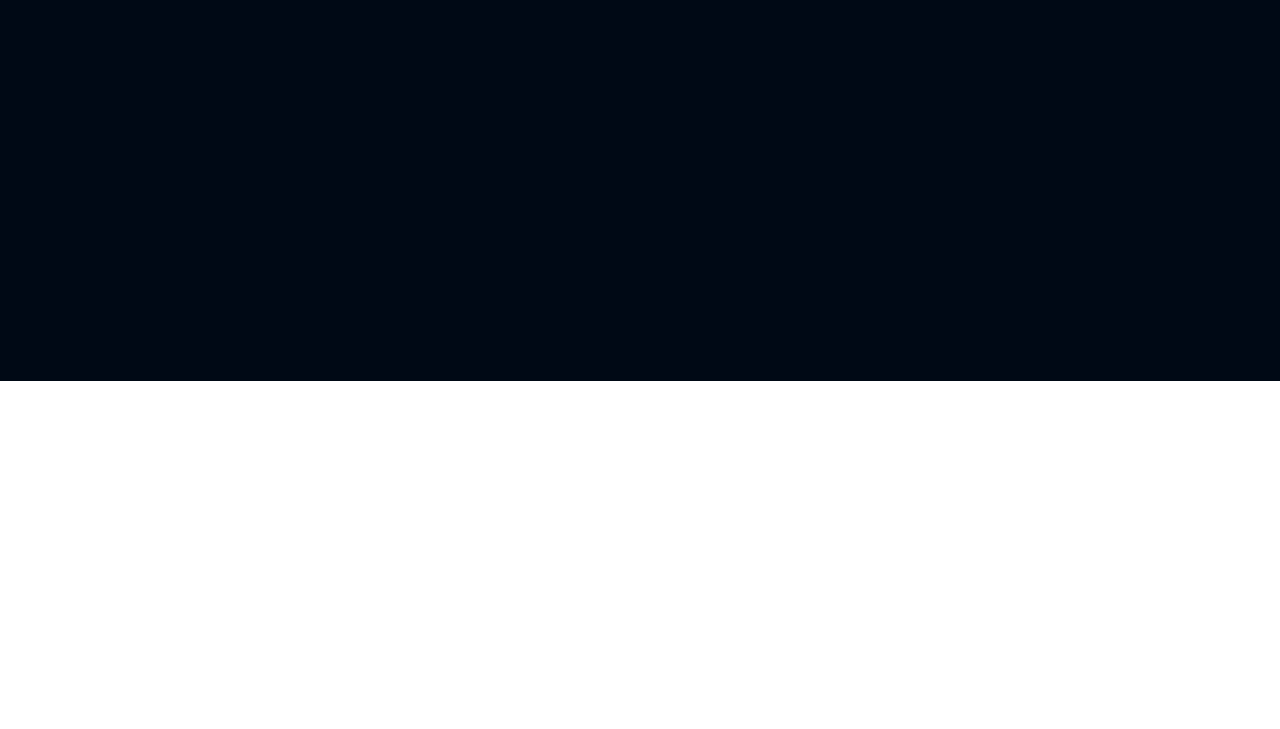
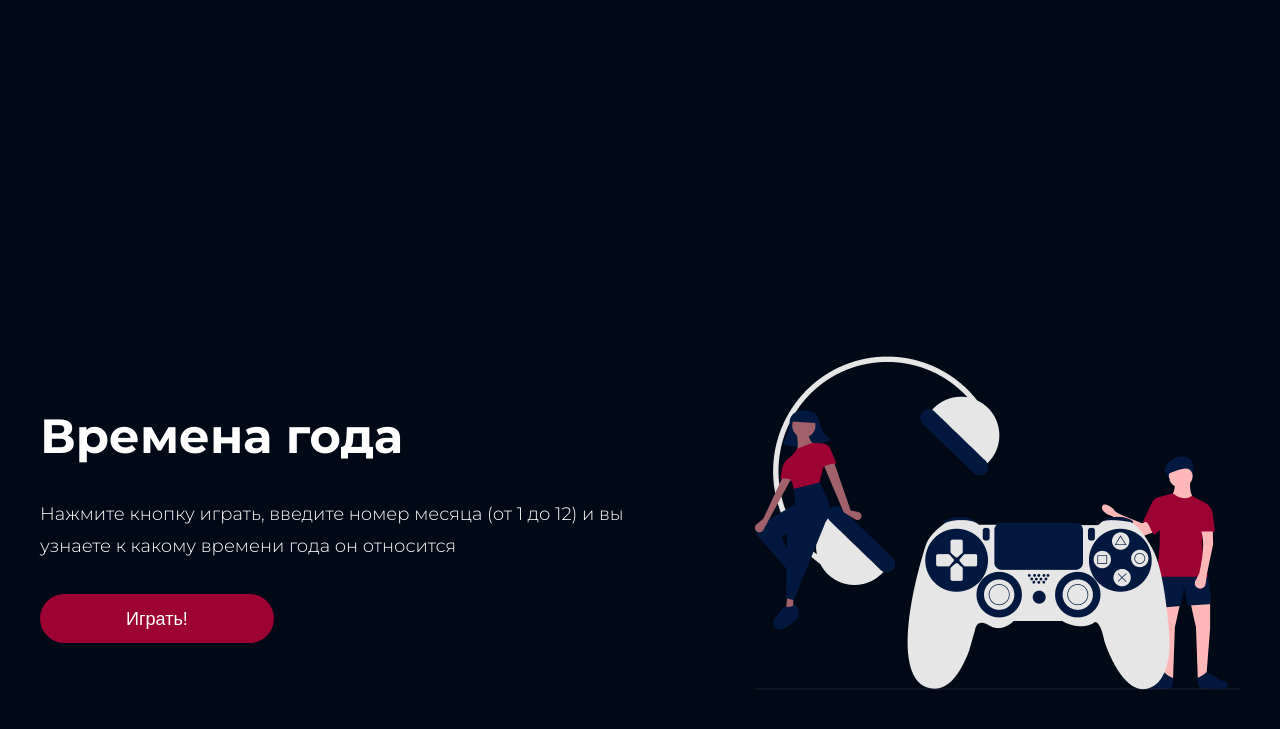
Before and after one commit to olgajacobs/Game, a plain HTML site: page index.html in a window 1280 px wide. Shown: the part 1327-2056 px from the top of the page. Before the commit the page ends 1708 px from the top, so only its background shows below. Drawn offline with Linux system fonts and the light colour scheme.

Commit message:
add seasons

```diff
--- a/index.html
+++ b/index.html
@@ -28,6 +28,22 @@
         </div>
     </section>
 
+    <section class="seasons center">
+      <div class="left">
+        <h1 class="left__title">Времена года</h1>
+        <p class="left__text">Нажмите кнопку играть, введите номер месяца (от 1 до 12) и вы узнаете к какому времени года он относится</p>
+        <button class="left__button">Играть!</button>
+      </div>
+      <div class="right">
+        <img src="img/video-game.png" alt="game">
+      </div>
+      <div class="right_mobile">
+        <img src="img/video-game-small.png" alt="game">
+      </div>
+
+
+    </section>
+
 
 </body>
 </html>
--- a/style.scss
+++ b/style.scss
@@ -23,7 +23,6 @@ body {
         font-weight: 700;
         font-size: 64px;
         line-height: 78px;
-        display: flex;
         align-items: center;
         color: #FFFFFF;
         padding-top: 217px;
@@ -74,7 +73,6 @@ body {
     background: url(./img/bcg-bottom.png);
     background-size: cover;
     background-repeat: no-repeat;
-    min-height: 556px;
     padding-bottom: 128px;
 }
 
@@ -122,11 +120,77 @@ body {
     background-repeat: no-repeat;
 }
 
+
+.seasons {
+    min-height: 800px;
+    background: #000915;
+    display: flex;
+    flex-wrap: wrap;
+    justify-content: space-between;
+    align-items: center;
+}
+
+.left {
+    display: flex;
+    flex-direction: column;
+    max-width: 584px;
+
+    &__title {
+        font-weight: 700;
+        font-size: 48px;
+        line-height: 59px;
+        align-items: center;
+        color: #FFFFFF;
+    }
+
+    &__text {
+        font-weight: 300;
+        font-size: 18px;
+        line-height: 32px;
+        align-items: center;
+        color: #FFFFFF;
+        margin-top: 32px;
+    }
+
+    &__button {
+        background: #9C0332;
+        border-radius: 30px;
+        margin-top: 32px;
+        font-style: normal;
+        font-weight: 400;
+        font-size: 18px;
+        line-height: 22px;
+        display: flex;
+        align-items: center;
+        justify-content: center;
+        color: #FFFFFF;
+        width: 234px;
+        height: 49px;
+        border: transparent;
+    }
+
+
+}
+
+.right_mobile {
+    display: none;
+}
+
+.left__button:hover {
+    cursor: url(./img/hand.png), auto;
+}
+
 @media (max-width: 1230px){
    .top {
     padding-left: 30px;
     background-position: center;
    }
+
+   .seasons {
+    padding-left: 30px;
+   }
+
+
 }
 
 @media (max-width: 714px) {
@@ -172,6 +236,41 @@ body {
     .game {
         width: 343px;
     }
+
+    .seasons {
+        justify-content: center;
+    }
+}
+
+@media (max-width: 510px) {
+    .right {
+        display: none;
+    }
+
+    .right_mobile {
+        display: block;
+
+    }
+    .left {
+        align-items: center;
+
+        &__title {
+            font-weight: 700;
+            font-size: 32px;
+            line-height: 39px;
+            align-items: center;
+            text-align: center;
+        }
+
+        &__text {
+            font-weight: 300;
+            font-size: 14px;
+            line-height: 22px;
+            align-items: center;
+            text-align: center;
+            color: #FFFFFF;
+        }
+    }
 }
 
 @media (max-width: 375px) {
@@ -180,4 +279,6 @@ body {
         background: url(./img/bcg-top-mobile.png);
         background-repeat: no-repeat;
     }
+
+
 }
```
Also changed, not shown: img/video-game-small.png (added), style.css, 2 other files.
